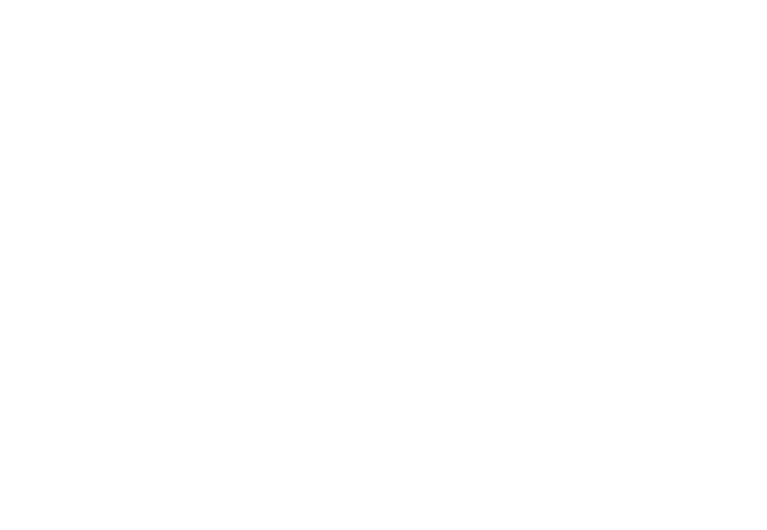
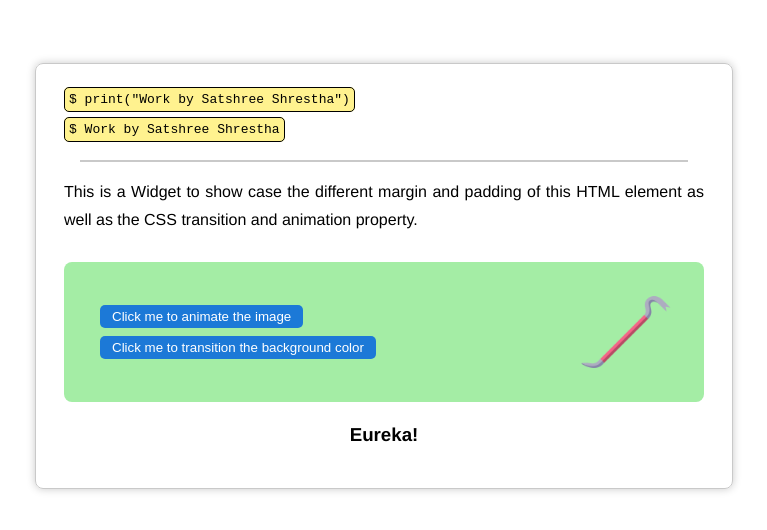
Before and after one commit to yogeshtakeo/BFS_45_Repositary, a React (Vite) app: page / in a window 1280 px wide. Shown: the part 124-654 px from the top of the page, without its empty margins (256-1023 px from the left). Built offline with nearby package versions, Linux system fonts and the light colour scheme.

Commit message:
css showcase

```diff
--- a/src/App.jsx
+++ b/src/App.jsx
@@ -1,8 +1,12 @@
 import "./App.css";
-// import Widget from "./components/widget/Widget";
+import Widget from "./components/Widget/Widget";
 
 function App() {
-  return <div className="page">{/* <Widget /> */}</div>;
+  return (
+    <div className="page">
+      <Widget />
+    </div>
+  );
 }
 
 export default App;
--- /dev/null
+++ b/src/components/Widget/Widget.jsx
@@ -0,0 +1,55 @@
+import React, { useState } from "react";
+
+import crowbar from "../../assets/crowbar.png";
+import style from "./widget.module.css";
+
+function Widget() {
+  const animationClass = style["animate-img"];
+
+  const [bgColor, setBgColor] = useState("#a4eda5");
+  const [imgClass, setImgClass] = useState(style.img);
+
+  const toggleBgColor = () => {
+    if (bgColor === "#a4eda5") {
+      setBgColor("#a4d7ed");
+    } else {
+      setBgColor("#a4eda5");
+    }
+  };
+
+  const toggleImgAnimation = () => {
+    setImgClass(`${style.img} ${animationClass}`);
+    setTimeout(() => setImgClass(style.img), 1 * 1000);
+  };
+
+  return (
+    <div className={style.widget}>
+      <div>
+        <code>$ print("Work by Satshree Shrestha")</code>
+        <br />
+        <code>$ Work by Satshree Shrestha</code>
+      </div>
+      <hr />
+      This is a Widget to show case the different margin and padding of this
+      HTML element as well as the CSS transition and animation property.
+      <br />
+      <br />
+      <div className={style.flex} style={{ backgroundColor: bgColor }}>
+        <div>
+          <button onClick={toggleImgAnimation}>
+            Click me to animate the image
+          </button>
+          <button onClick={toggleBgColor}>
+            Click me to transition the background color
+          </button>
+        </div>
+        <img className={imgClass} src={crowbar} alt="image to rotate" />
+      </div>
+      <div className={style.center}>
+        <h3 className={style.h3}>Eureka!</h3>
+      </div>
+    </div>
+  );
+}
+
+export default Widget;
--- /dev/null
+++ b/src/components/Widget/widget.module.css
@@ -0,0 +1,80 @@
+.widget {
+  border: 0.8px solid #c9c9c9;
+  border-radius: 8px;
+  width: 50%;
+
+  padding: 1.25rem 1.75rem;
+  margin: 1rem;
+
+  text-align: justify;
+
+  box-shadow: 0 0 0.5rem #c9c9c9;
+}
+
+.center {
+  display: flex;
+  align-items: center;
+  justify-content: center;
+}
+
+.flex {
+  display: flex;
+  align-items: center;
+  justify-content: space-between;
+
+  border-radius: 8px;
+
+  padding: 1.25rem 1.75rem;
+
+  transition-property: background-color;
+  -ms-transition-property: background-color;
+  -moz-transition-property: background-color;
+  -webkit-transition-property: background-color;
+
+  transition-duration: 0.2s;
+  -ms-transition-duration: 0.2s;
+  -moz-transition-duration: 0.2s;
+  -webkit-transition-duration: 0.2s;
+
+  transition-timing-function: linear;
+  -ms-transition-timing-function: linear;
+  -moz-transition-timing-function: linear;
+  -webkit-transition-timing-function: linear;
+}
+
+.h3 {
+  transition: all 0.3s ease-out;
+}
+
+.h3:hover {
+  cursor: pointer;
+  transform: scale(1.5);
+  transition: all 0.3s ease-in;
+}
+
+.img {
+  width: 100px;
+  height: 100px;
+}
+
+.animate-img {
+  animation-name: spin;
+  animation-duration: 1s;
+  animation-timing-function: linear;
+  animation-iteration-count: infinite;
+}
+
+@keyframes spin {
+  0% {
+    -webkit-transform: rotate(0deg);
+    -moz-transform: rotate(0deg);
+    -ms-transform: rotate(0deg);
+    transform: rotate(0deg);
+  }
+  100% {
+    -webkit-transform: rotate(360deg);
+    -moz-transform: rotate(360deg);
+    -ms-transform: rotate(360deg);
+    transform: rotate(360deg);
+  }
+}
--- a/src/index.css
+++ b/src/index.css
@@ -1,4 +1,46 @@
 body {
   margin: 0;
   font-family: Helvetica, sans-serif;
+  line-height: 1.75rem;
 }
+
+code {
+  background-color: #fff28f;
+  border-radius: 5px;
+  border: 0.5px solid black;
+  /* margin: 0.25rem; */
+  padding: 0.25rem;
+}
+
+hr {
+  border: 0.5px solid #c9c9c9;
+  margin: 1rem;
+}
+
+button {
+  display: block;
+
+  background-color: #1c79d7;
+  color: white;
+
+  border: none;
+  border-radius: 5px;
+
+  margin: 0.5rem;
+  padding: 0.25rem 0.75rem;
+
+  transition: background-color 0.2s linear;
+  -ms-transition: background-color 0.2s linear;
+  -moz-transition: background-color 0.2s linear;
+  -webkit-transition: background-color 0.2s linear;
+}
+
+button:hover {
+  cursor: pointer;
+  background-color: #1c79d7ae;
+
+  transition: background-color 0.2s linear;
+  -ms-transition: background-color 0.2s linear;
+  -moz-transition: background-color 0.2s linear;
+  -webkit-transition: background-color 0.2s linear;
+}
```
Also changed, not shown: src/assets/crowbar.png (added).
